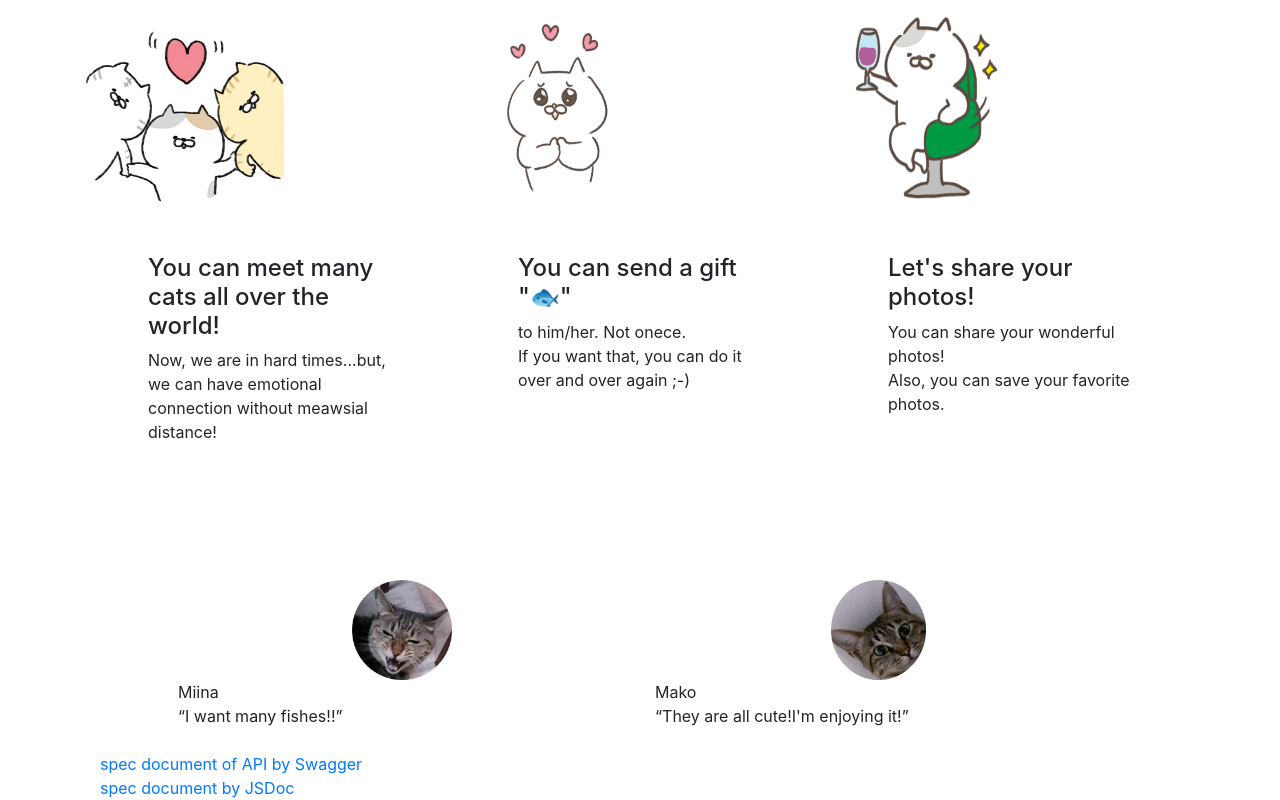
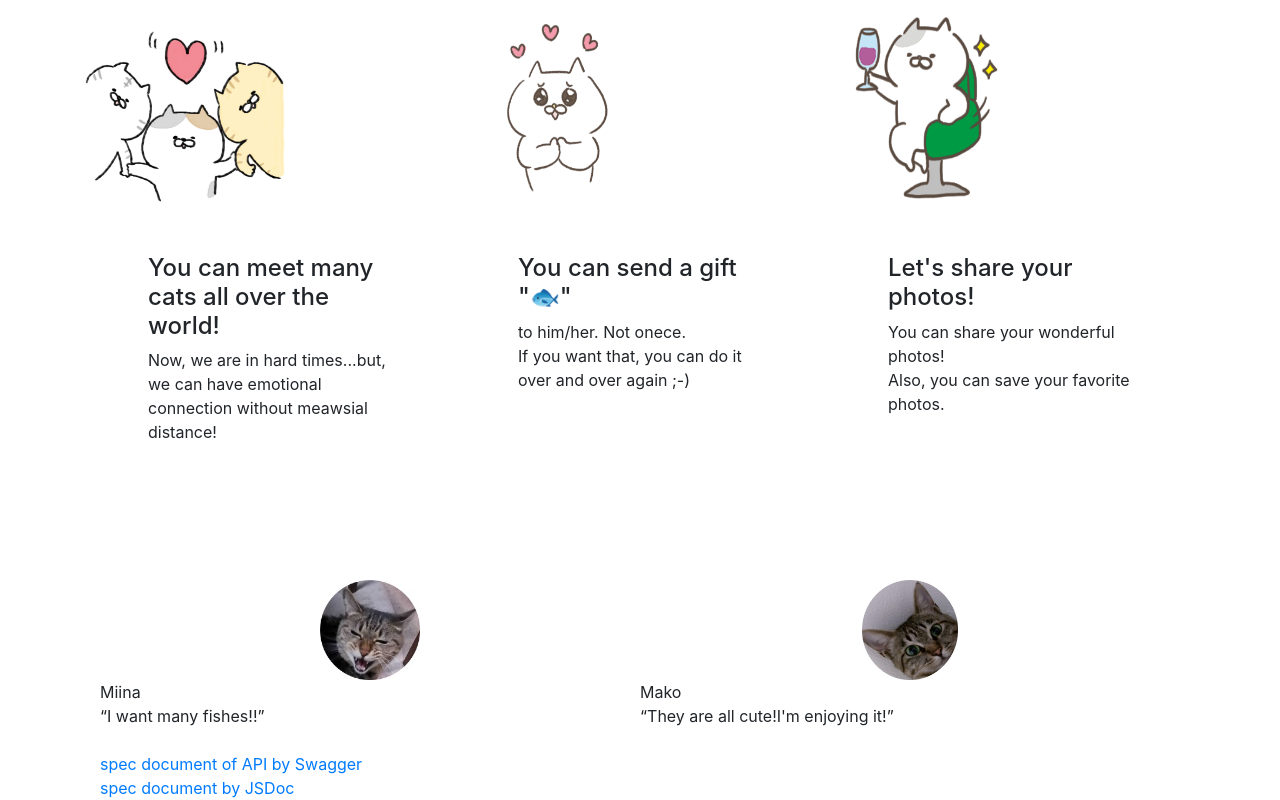
Before and after one commit to oiseaubleu/nekochan-app, a Next.js app: page / in a window 1280 px wide. Shown: the part 446-1246 px from the top of the page. Built offline with nearby package versions, Linux system fonts and the light colour scheme; no server answers.

Commit message:
TOPデザイン変更

```diff
--- a/components/top.js
+++ b/components/top.js
@@ -225,7 +225,41 @@ export function Describe() {
 export function Comment() {
   return (
     <Container>
-      <Row className="mx-5" style={{ height: "100px" }}>
+      <Row>
+        <Col>
+          <Row style={{ position: "relative", height: "100px" }}>
+            {" "}
+            <Image
+              src="/images/miina_round.jpg"
+              alt="CommentImageOne"
+              layout="fill"
+              objectFit="contain"
+            />
+          </Row>
+          <Row>
+            {" "}
+            Miina<br></br>“I want many fishes!!”
+          </Row>
+        </Col>
+
+        <Col>
+          <Row style={{ position: "relative", height: "100px" }}>
+            {" "}
+            <Image
+              src="/images/mako_round.jpg"
+              alt="CommentImageTwo"
+              layout="fill"
+              objectFit="contain"
+            />
+          </Row>
+          <Row>
+            {" "}
+            Mako<br></br>“They are all cute!I'm enjoying it!”
+          </Row>
+        </Col>
+      </Row>
+
+      {/* <Row className="mx-5" style={{ height: "100px" }}>
         <Col className="px-5" style={{ position: "relative" }}>
           {" "}
           <Image
@@ -255,7 +289,7 @@ export function Comment() {
           {" "}
           Mako<br></br>“They are all cute!I'm enjoying it!”
         </Col>
-      </Row>
+      </Row> */}
     </Container>
   )
 }
```
